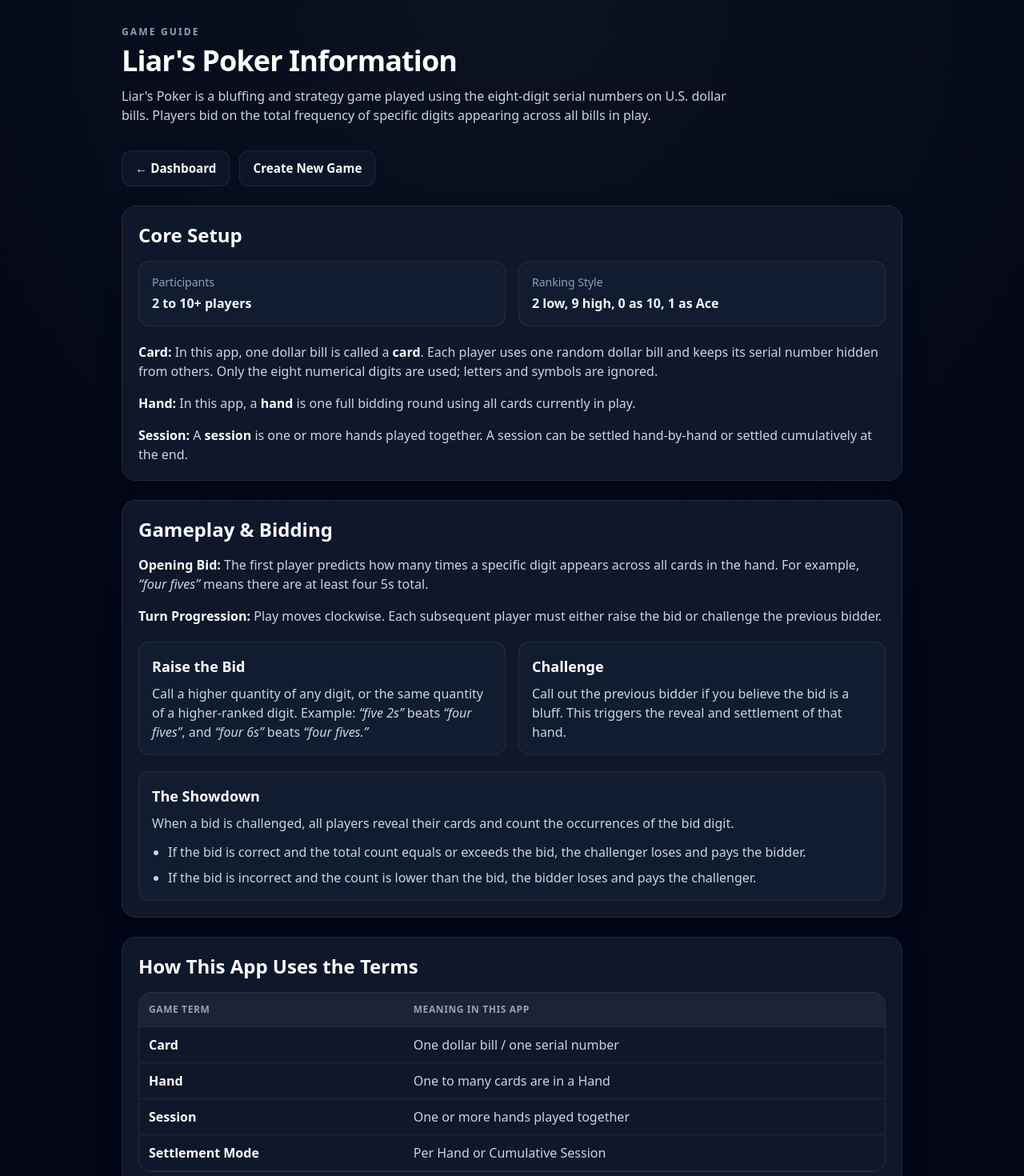
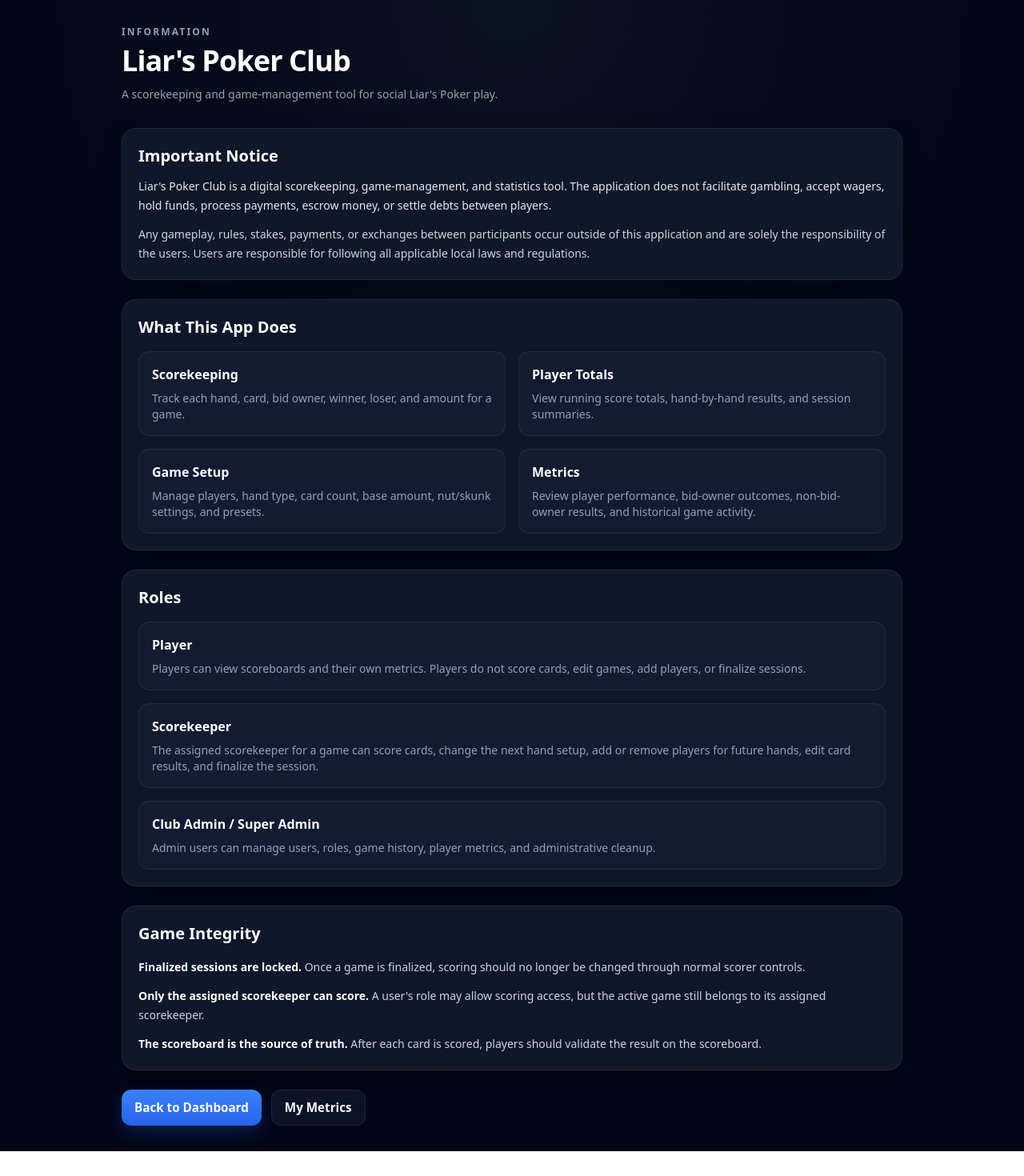
Before and after one commit to selahvidallc/liarspokerclub-web, a Next.js app: page /info in a window 1280 px wide. Shown: the top 1470 px of the page at 80% size. After the commit the page ends 1439 px from the top, so only its background shows below. Built offline with nearby package versions, Linux system fonts and the light colour scheme.

Commit message:
Add scorekeeping disclosure to info and dashboard

```diff
--- a/app/dashboard/page.tsx
+++ b/app/dashboard/page.tsx
@@ -158,6 +158,11 @@ export default function DashboardPage() {
             <p className="mt-2 text-slate-300">
               Open your games, review completed sessions, and track your club play.
             </p>
+            <div className="mt-4 rounded-2xl border border-amber-400/30 bg-amber-400/10 px-4 py-3 text-sm text-slate-200">
+              <strong className="text-white">Important:</strong> Liar&apos;s Poker Club is a
+              scorekeeping tool only. We do not facilitate gambling, hold funds, process
+              wagers, or settle payments between players.
+            </div>
           </div>
 
           <UserButton />
--- a/app/info/page.tsx
+++ b/app/info/page.tsx
@@ -1,305 +1,139 @@
-type InfoPageProps = {
-  searchParams?: Promise<{
-    gameId?: string
-  }>
-}
+import Link from "next/link"
 
-export default async function Page({ searchParams }: InfoPageProps) {
-  const sp = await searchParams
-  const gameId = sp?.gameId?.trim()
-
+export default function InfoPage() {
   return (
     <main className="mx-auto max-w-5xl px-6 py-8">
       <div className="mb-8">
         <div className="mb-2 text-xs font-bold uppercase tracking-[0.18em] text-slate-400">
-          Game Guide
+          Information
         </div>
 
         <h1 className="text-4xl font-extrabold tracking-tight text-white">
-          Liar&apos;s Poker Information
+          Liar&apos;s Poker Club
         </h1>
 
-        <p className="mt-3 max-w-3xl text-base text-slate-300">
-          Liar&apos;s Poker is a bluffing and strategy game played using the
-          eight-digit serial numbers on U.S. dollar bills. Players bid on the
-          total frequency of specific digits appearing across all bills in play.
-        </p>
-      </div>
-      <div className="mb-6 flex flex-wrap gap-3">
-        <a
-          href="/dashboard"
-          className="lp-button-secondary inline-flex items-center rounded-xl px-4 py-2.5 font-semibold"
-        >
-          ← Dashboard
-        </a>
-
-        <a
-          href="/games/new"
-          className="lp-button-secondary inline-flex items-center rounded-xl px-4 py-2.5 font-semibold"
-        >
-          Create New Game
-        </a>
-
-        {gameId && (
-          <a
-            href={`/games/${gameId}`}
-            className="lp-button-secondary inline-flex items-center rounded-xl px-4 py-2.5 font-semibold"
-          >
-            Back to Table
-          </a>
-        )}
-      </div>
-      <div className="grid gap-6">
-        <section className="lp-card">
-          <h2 className="mb-4 text-2xl font-bold text-white">Core Setup</h2>
-
-          <div className="grid gap-4 md:grid-cols-2">
-            <div className="lp-card-soft">
-              <div className="text-sm text-slate-400">Participants</div>
-              <div className="mt-1 font-semibold text-slate-100">
-                2 to 10+ players
-              </div>
-            </div>
-
-            <div className="lp-card-soft">
-              <div className="text-sm text-slate-400">Ranking Style</div>
-              <div className="mt-1 font-semibold text-slate-100">
-                2 low, 9 high, 0 as 10, 1 as Ace
-              </div>
-            </div>
-          </div>
-
-          <div className="mt-5 space-y-4 text-slate-300">
-            <p>
-              <strong className="text-white">Card:</strong> In this app, one
-              dollar bill is called a <strong className="text-white">card</strong>.
-              Each player uses one random dollar bill and keeps its serial
-              number hidden from others. Only the eight numerical digits are
-              used; letters and symbols are ignored.
-            </p>
-
-            <p>
-              <strong className="text-white">Hand:</strong> In this app, a{" "}
-              <strong className="text-white">hand</strong> is one full bidding
-              round using all cards currently in play.
-            </p>
-
-            <p>
-              <strong className="text-white">Session:</strong> A{" "}
-              <strong className="text-white">session</strong> is one or more
-              hands played together. A session can be settled hand-by-hand or
-              settled cumulatively at the end.
-            </p>
-          </div>
-        </section>
-
-        <section className="lp-card">
-          <h2 className="mb-4 text-2xl font-bold text-white">
-            Gameplay &amp; Bidding
-          </h2>
-
-          <div className="space-y-4 text-slate-300">
-            <p>
-              <strong className="text-white">Opening Bid:</strong> The first
-              player predicts how many times a specific digit appears across all
-              cards in the hand. For example, <em>“four fives”</em> means there
-              are at least four 5s total.
-            </p>
-
-            <p>
-              <strong className="text-white">Turn Progression:</strong> Play
-              moves clockwise. Each subsequent player must either raise the bid
-              or challenge the previous bidder.
+        <p className="mt-3 max-w-3xl text-sm text-slate-400">
+          A scorekeeping and game-management tool for social Liar&apos;s Poker play.
         </p>
       </div>
 
-          <div className="mt-5 grid gap-4 md:grid-cols-2">
+      <section className="lp-card mb-6 border border-amber-400/30 bg-amber-400/10">
+        <h2 className="text-xl font-bold text-white">Important Notice</h2>
+
+        <p className="mt-3 text-sm leading-6 text-slate-200">
+          Liar&apos;s Poker Club is a digital scorekeeping, game-management, and
+          statistics tool. The application does not facilitate gambling, accept
+          wagers, hold funds, process payments, escrow money, or settle debts
+          between players.
+        </p>
+
+        <p className="mt-3 text-sm leading-6 text-slate-300">
+          Any gameplay, rules, stakes, payments, or exchanges between participants
+          occur outside of this application and are solely the responsibility of
+          the users. Users are responsible for following all applicable local laws
+          and regulations.
+        </p>
+      </section>
+
+      <section className="lp-card mb-6">
+        <h2 className="text-xl font-bold text-white">What This App Does</h2>
+
+        <div className="mt-4 grid gap-4 md:grid-cols-2">
           <div className="lp-card-soft">
-              <h3 className="mb-2 text-lg font-bold text-white">Raise the Bid</h3>
-              <p className="text-slate-300">
-                Call a higher quantity of any digit, or the same quantity of a
-                higher-ranked digit. Example: <em>“five 2s”</em> beats{" "}
-                <em>“four fives”</em>, and <em>“four 6s”</em> beats{" "}
-                <em>“four fives.”</em>
+            <h3 className="font-bold text-white">Scorekeeping</h3>
+            <p className="mt-2 text-sm text-slate-400">
+              Track each hand, card, bid owner, winner, loser, and amount for a
+              game.
             </p>
           </div>
 
           <div className="lp-card-soft">
-              <h3 className="mb-2 text-lg font-bold text-white">Challenge</h3>
-              <p className="text-slate-300">
-                Call out the previous bidder if you believe the bid is a bluff.
-                This triggers the reveal and settlement of that hand.
-              </p>
-            </div>
-          </div>
-
-          <div className="mt-5 lp-card-soft">
-            <h3 className="mb-2 text-lg font-bold text-white">The Showdown</h3>
-            <div className="space-y-3 text-slate-300">
-              <p>
-                When a bid is challenged, all players reveal their cards and
-                count the occurrences of the bid digit.
-              </p>
-
-              <ul className="list-disc space-y-2 pl-5">
-                <li>
-                  If the bid is correct and the total count equals or exceeds
-                  the bid, the challenger loses and pays the bidder.
-                </li>
-                <li>
-                  If the bid is incorrect and the count is lower than the bid,
-                  the bidder loses and pays the challenger.
-                </li>
-              </ul>
-            </div>
-          </div>
-        </section>
-
-        <section className="lp-card">
-          <h2 className="mb-4 text-2xl font-bold text-white">
-            How This App Uses the Terms
-          </h2>
-
-          <div className="overflow-x-auto rounded-2xl border border-white/10">
-            <table>
-              <thead>
-                <tr className="bg-white/5">
-                  <th className="px-4 py-3 text-left">Game Term</th>
-                  <th className="px-4 py-3 text-left">Meaning in This App</th>
-                </tr>
-              </thead>
-              <tbody>
-                <tr>
-                  <td className="px-4 py-4 font-semibold text-white">Card</td>
-                  <td className="px-4 py-4 text-slate-300">
-                    One dollar bill / one serial number
-                  </td>
-                </tr>
-                <tr>
-                  <td className="px-4 py-4 font-semibold text-white">Hand</td>
-                  <td className="px-4 py-4 text-slate-300">
-                    One to many cards are in a Hand
-                  </td>
-                </tr>
-                <tr>
-                  <td className="px-4 py-4 font-semibold text-white">Session</td>
-                  <td className="px-4 py-4 text-slate-300">
-                    One or more hands played together
-                  </td>
-                </tr>
-                <tr>
-                  <td className="px-4 py-4 font-semibold text-white">
-                    Settlement Mode
-                  </td>
-                  <td className="px-4 py-4 text-slate-300">
-                    Per Hand or Cumulative Session
-                  </td>
-                </tr>
-              </tbody>
-            </table>
-          </div>
-        </section>
-
-        <section className="lp-card">
-          <h2 className="mb-4 text-2xl font-bold text-white">
-            Settlement Modes
-          </h2>
-
-          <div className="grid gap-4 md:grid-cols-2">
-            <div className="lp-card-soft">
-              <h3 className="mb-2 text-lg font-bold text-white">Per Hand</h3>
-              <p className="text-slate-300">
-                Each hand is effectively settled immediately after the outcome
-                is entered.
+            <h3 className="font-bold text-white">Player Totals</h3>
+            <p className="mt-2 text-sm text-slate-400">
+              View running score totals, hand-by-hand results, and session
+              summaries.
             </p>
           </div>
 
           <div className="lp-card-soft">
-              <h3 className="mb-2 text-lg font-bold text-white">
-                Cumulative Session
-              </h3>
-              <p className="text-slate-300">
-                All hands in the session are tracked, and the net winnings or
-                losses are settled when the session is finalized.
+            <h3 className="font-bold text-white">Game Setup</h3>
+            <p className="mt-2 text-sm text-slate-400">
+              Manage players, hand type, card count, base amount, nut/skunk
+              settings, and presets.
+            </p>
+          </div>
+
+          <div className="lp-card-soft">
+            <h3 className="font-bold text-white">Metrics</h3>
+            <p className="mt-2 text-sm text-slate-400">
+              Review player performance, bid-owner outcomes, non-bid-owner
+              results, and historical game activity.
             </p>
           </div>
         </div>
       </section>
 
-        <section className="lp-card">
-          <h2 className="mb-4 text-2xl font-bold text-white">App Notes</h2>
+      <section className="lp-card mb-6">
+        <h2 className="text-xl font-bold text-white">Roles</h2>
+
+        <div className="mt-4 space-y-4">
+          <div className="lp-card-soft">
+            <h3 className="font-bold text-white">Player</h3>
+            <p className="mt-2 text-sm text-slate-400">
+              Players can view scoreboards and their own metrics. Players do not
+              score cards, edit games, add players, or finalize sessions.
+            </p>
+          </div>
 
           <div className="lp-card-soft">
-            <ul className="list-disc space-y-2 pl-5 text-slate-300">
-              <li>
-                This app tracks outcomes as bidder wins / bidder loses and
-                converts them into money won or lost across players.
-              </li>
-              <li>
-                Scoreboards show players down the left side, with hand-by-hand
-                results across the top.
-              </li>
-              <li>
-                Hand totals should balance to <strong className="text-white">$0.00</strong>{" "}
-                for each hand.
-              </li>
-              <li>
-                Session totals should also net to{" "}
-                <strong className="text-white">$0.00</strong>.
-              </li>
-            </ul>
+            <h3 className="font-bold text-white">Scorekeeper</h3>
+            <p className="mt-2 text-sm text-slate-400">
+              The assigned scorekeeper for a game can score cards, change the next
+              hand setup, add or remove players for future hands, edit card
+              results, and finalize the session.
+            </p>
+          </div>
+
+          <div className="lp-card-soft">
+            <h3 className="font-bold text-white">Club Admin / Super Admin</h3>
+            <p className="mt-2 text-sm text-slate-400">
+              Admin users can manage users, roles, game history, player metrics,
+              and administrative cleanup.
+            </p>
+          </div>
         </div>
       </section>
 
-        <section className="lp-card">
-          <div className="mb-4">
-            <h2 className="text-2xl font-bold text-white">Quick Links</h2>
-            <p className="mt-1 text-sm text-slate-400">
-              Jump back into the game flow.
-            </p>
-          </div>
+      <section className="lp-card mb-6">
+        <h2 className="text-xl font-bold text-white">Game Integrity</h2>
+
+        <ul className="mt-4 space-y-3 text-sm leading-6 text-slate-300">
+          <li>
+            <strong className="text-white">Finalized sessions are locked.</strong>{" "}
+            Once a game is finalized, scoring should no longer be changed through
+            normal scorer controls.
+          </li>
+          <li>
+            <strong className="text-white">Only the assigned scorekeeper can score.</strong>{" "}
+            A user&apos;s role may allow scoring access, but the active game still
+            belongs to its assigned scorekeeper.
+          </li>
+          <li>
+            <strong className="text-white">The scoreboard is the source of truth.</strong>{" "}
+            After each card is scored, players should validate the result on the
+            scoreboard.
+          </li>
+        </ul>
+      </section>
 
       <div className="flex flex-wrap gap-3">
-            <a
-              href="/games/new"
-              className="lp-button inline-flex items-center rounded-xl px-4 py-2.5 font-semibold"
-            >
-              Create New Game
-            </a>
+        <Link href="/dashboard" className="lp-button">
+          Back to Dashboard
+        </Link>
 
-            <a
-              href="/players/new"
-              className="lp-button-secondary inline-flex items-center rounded-xl px-4 py-2.5 font-semibold"
-            >
-              Create Player
-            </a>
-
-            <a
-              href="/dashboard"
-              className="lp-button-secondary inline-flex items-center rounded-xl px-4 py-2.5 font-semibold"
-            >
-              Dashboard
-            </a>
-
-            {gameId && (
-              <>
-                <a
-                  href={`/games/${gameId}/scoreboard`}
-                  className="lp-button-secondary inline-flex items-center rounded-xl px-4 py-2.5 font-semibold"
-                >
-                  Scoreboard
-                </a>
-
-                <a
-                  href={`/games/${gameId}`}
-                  className="lp-button-secondary inline-flex items-center rounded-xl px-4 py-2.5 font-semibold"
-                >
-                  Back to Table
-                </a>
-              </>
-            )}
-          </div>
-        </section>
+        <Link href="/metrics" className="lp-button-secondary">
+          My Metrics
+        </Link>
       </div>
     </main>
   )
```
Lines whose indentation alone changed are shown as unchanged.
